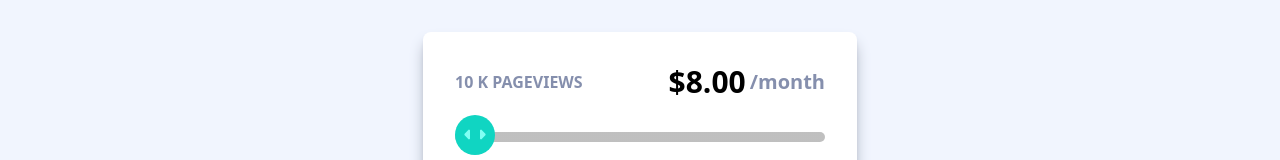
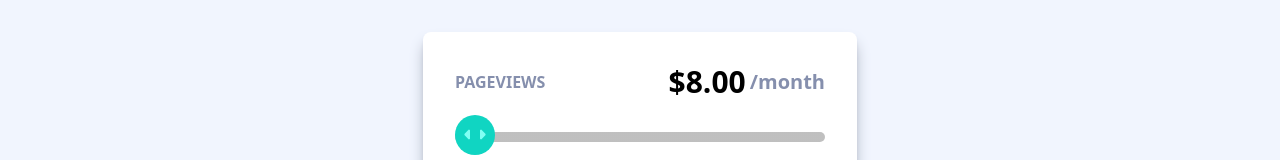
Before and after one commit to emmanueltn007/front-end-mentor-challenges-junior-2, a React (Vite) app in the folder interactive-pricing-component/: page / in a window 1280 px wide. Shown: the part 152-312 px from the top of the page. Built offline with nearby package versions, Linux system fonts and the light colour scheme.

Commit message:
Rewrote the JavaScript logic better

```diff
--- a/interactive-pricing-component/src/App.jsx
+++ b/interactive-pricing-component/src/App.jsx
@@ -2,11 +2,11 @@ import { useInteractiveComponent } from "./hooks/useInteractiveComponent";
 import Benefits from "./components/Benefits";
 import BillingTypeToggle from "./components/BillingTypeToggle";
 import Intro from "./components/Intro";
-import BillingPlan from "./components/billingPlan";
+import BillingPlan from "./components/BillingPlan";
 
 function App() {
 
-  const { amount, setAmount, monthlyBill, views, finalAmount, handleBillToggle, min, max, percent } = useInteractiveComponent();
+  const { amount, setAmount, isReduced, views, finalAmount, handleBillToggle, min, max, percent } = useInteractiveComponent();
 
   return (
     <main className="h-screen w-screen relative flex flex-col items-center">
@@ -30,7 +30,7 @@ function App() {
             <BillingPlan
               amount={amount}
               setAmount={setAmount}
-              monthlyBill={monthlyBill}
+              isReduced={isReduced}
               views={views}
               finalAmount={finalAmount}
               min={min} max={max}
@@ -38,7 +38,7 @@ function App() {
             />
             <BillingTypeToggle
               handleBillToggle={handleBillToggle}
-              monthlyBill={monthlyBill}
+              isReduced={isReduced}
             />
           </div>
 
--- a/interactive-pricing-component/src/components/BillingPlan.jsx
+++ b/interactive-pricing-component/src/components/BillingPlan.jsx
@@ -2,7 +2,7 @@ function BillingPlan({
   amount,
   setAmount,
   finalAmount,
-  monthlyBill,
+  isReduced,
   views,
   min,
   max,
@@ -12,12 +12,12 @@ function BillingPlan({
     <div className="flex flex-col gap-8">
       <div className="md:flex md:justify-between md:items-center">
         <h2 className="text-[hsl(225,20%,60%)] text-center font-semibold">
-          {views} {amount >= 36 ? "M" : "K"} PAGEVIEWS
+          {views} PAGEVIEWS
         </h2>
         <p className="text-center text-3xl font-bold max-md:hidden flex items-center gap-1">
           ${finalAmount.toFixed(2)}{" "}
           <span className="text-[hsl(225,20%,60%)] text-xl font-semibold">
-            /{monthlyBill ? "month" : "year"}
+            /{isReduced ? "month" : "year"}
           </span>
         </p>
       </div>
@@ -37,7 +37,7 @@ function BillingPlan({
       <p className="text-center text-3xl font-bold md:hidden flex justify-center items-center gap-1">
         ${finalAmount.toFixed(2)}{" "}
         <span className="text-[hsl(225,20%,60%)] text-xl font-semibold">
-          /{monthlyBill ? "month" : "year"}
+          /{isReduced ? "month" : "year"}
         </span>
       </p>
     </div>
--- a/interactive-pricing-component/src/components/BillingTypeToggle.jsx
+++ b/interactive-pricing-component/src/components/BillingTypeToggle.jsx
@@ -1,9 +1,9 @@
-function BillingTypeToggle({ monthlyBill, handleBillToggle }) {
+function BillingTypeToggle({ isReduced, handleBillToggle }) {
   return (
     <div className="text-[hsl(225,20%,60%)] font-semibold flex items-center gap-4 mx-auto">
       <span>Monthly Billing</span>
       <button onClick={handleBillToggle}>
-        {monthlyBill ? (
+        {isReduced ? (
           <svg
             className="h-12 cursor-pointer hover:text-[hsl(174,77%,80%)] transition duration-300 ease-in-out"
             xmlns="http://www.w3.org/2000/svg"
--- a/interactive-pricing-component/src/hooks/useInteractiveComponent.jsx
+++ b/interactive-pricing-component/src/hooks/useInteractiveComponent.jsx
@@ -3,20 +3,23 @@ import { useState } from "react";
 export function useInteractiveComponent() {
 
   const [amount, setAmount] = useState(8);
-  const [monthlyBill, setMonthlyBill] = useState(true);
+  const [isReduced, setIsReduced] = useState(true);
 
   let views;
 
-  if (amount >= 8) views = 10;
-  if (amount >= 12) views = 50;
-  if (amount >= 16) views = 100;
-  if (amount >= 24) views = 500;
-  if (amount >= 36) views = 1;
+  const TIERS = [
+    {amount: 8, views: 10},
+    {amount: 12, views: 50},
+    {amount: 16, views: 100},
+    {amount: 24, views: 500},
+    {amount: 36, views: 1000}
+  ];
+
 
   const DISCOUNT = 0.75
-  const finalAmount = monthlyBill ? amount : amount * DISCOUNT;
+  const finalAmount = isReduced ? amount : amount * DISCOUNT;
 
-  const handleBillToggle = () => setMonthlyBill((prev) => !prev);
+  const handleBillToggle = () => setIsReduced((prev) => !prev);
 
   const min = 8;
 
@@ -27,8 +30,8 @@ export function useInteractiveComponent() {
   return {
     amount,
     setAmount,
-    monthlyBill,
-    setMonthlyBill,
+    isReduced,
+    setIsReduced,
     views,
     finalAmount,
     handleBillToggle,
```
